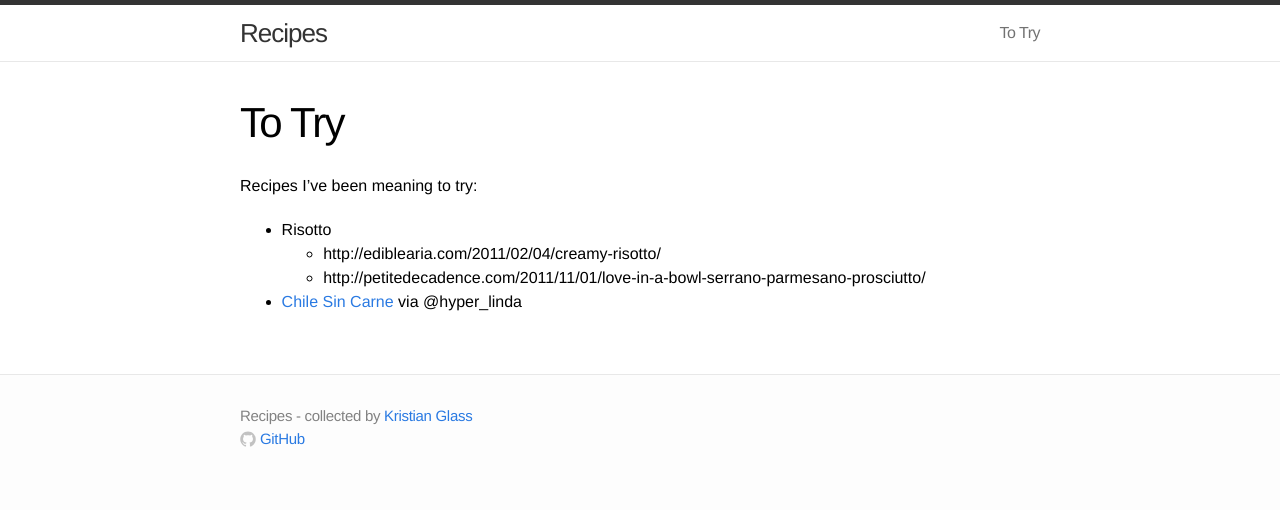
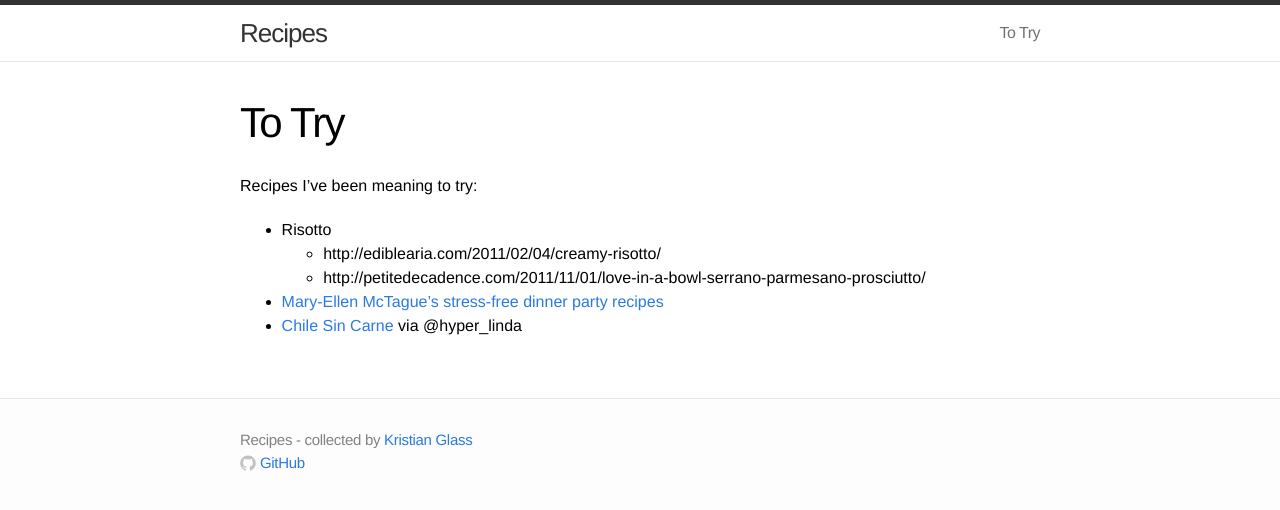
Before and after one commit to doismellburning/recipes, a Jekyll site: the page built from www/to-try.md, in a window 1280 px wide. Shown: the top 510 px of the page. Built offline with Jekyll 4.4.1, drawn with Linux system fonts in a browser that asks for light colours.

Commit message:
Added some nice dinner party suggestions

```diff
--- a/www/to-try.md
+++ b/www/to-try.md
@@ -8,4 +8,5 @@ Recipes I've been meaning to try:
 * Risotto
     * http://ediblearia.com/2011/02/04/creamy-risotto/
     * http://petitedecadence.com/2011/11/01/love-in-a-bowl-serrano-parmesano-prosciutto/
+* [Mary-Ellen McTague's stress-free dinner party recipes](http://www.theguardian.com/lifeandstyle/2014/jun/13/easy-dinner-party-recipes-mary-ellen-mctague)
 * [Chile Sin Carne](http://principiagastronomica.com/post/5) via @hyper_linda
```
